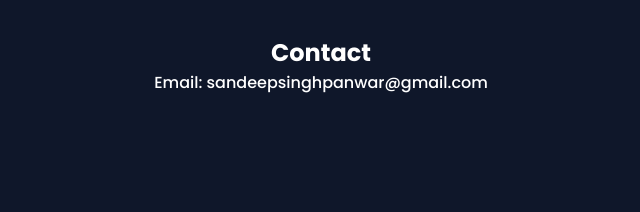
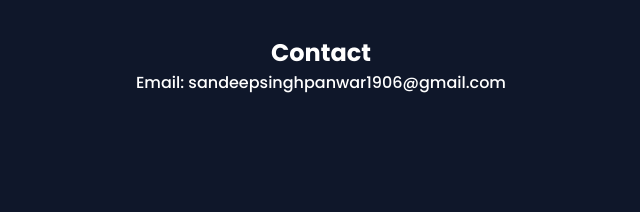
Before and after one commit to sandeepsinghpanwar19/Portfolio, a plain HTML site: page index.html in a window 1280 px wide. Shown: the part 2694-2906 px from the top of the page, 319-959 px from the left. Drawn offline with nearby package versions, Linux system fonts and the light colour scheme.

Commit message:
index.html

```diff
--- a/index.html
+++ b/index.html
@@ -146,7 +146,7 @@ I enjoy building intelligent systems and real-world applications.
 
 <h2>Contact</h2>
 
-<p>Email: sandeepsinghpanwar@gmail.com</p>
+<p>Email: sandeepsinghpanwar1906@gmail.com</p>
 
 </section>
 
```
